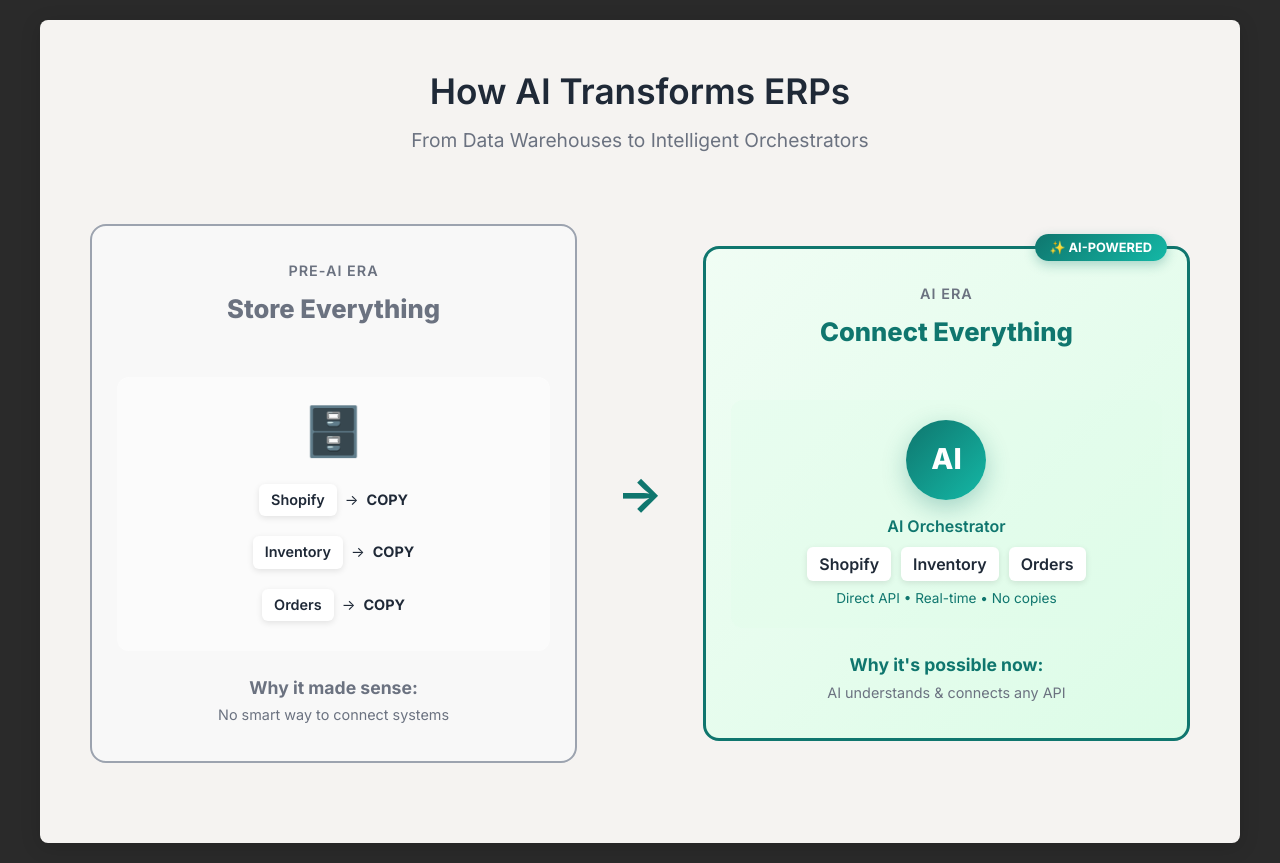
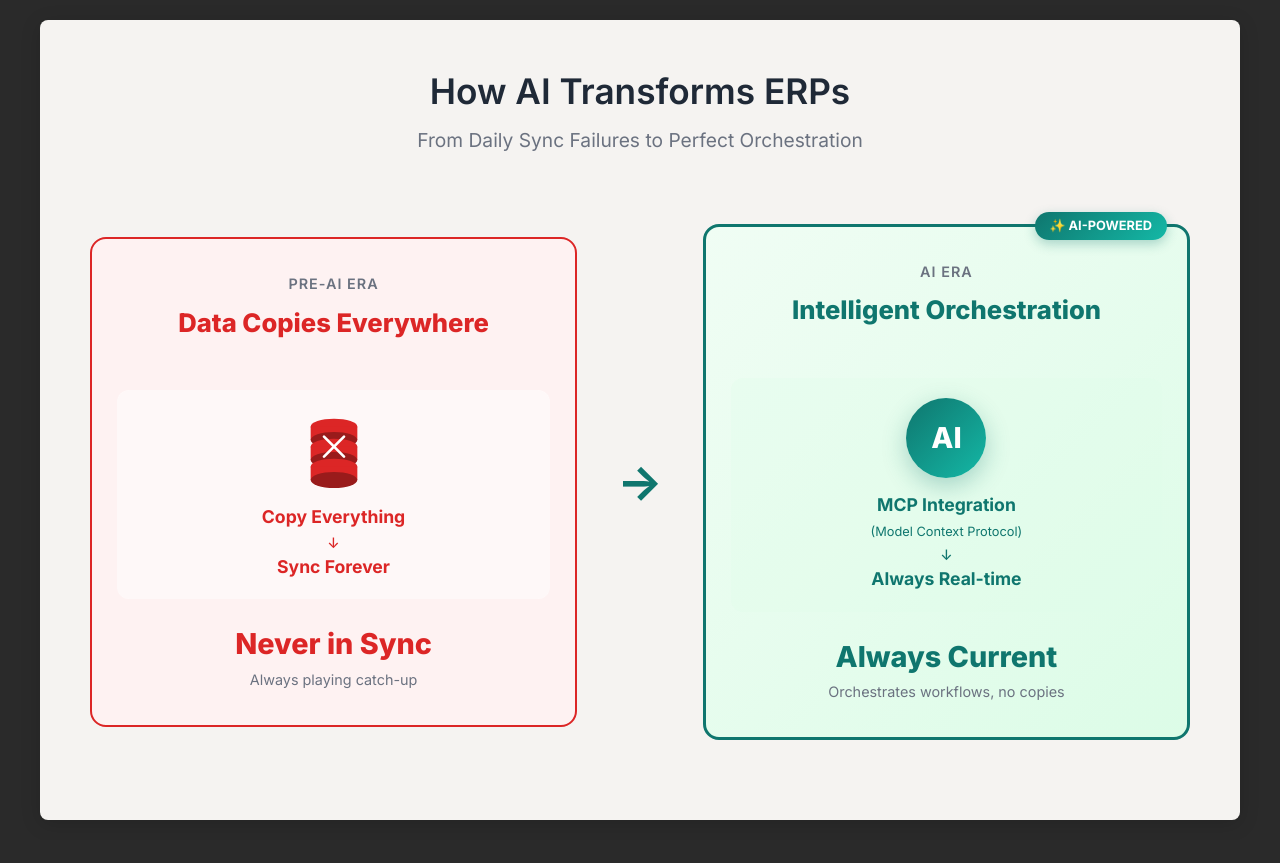
Before and after one commit to harish-chandramowli/zeroshop-deck, a plain HTML site: page index.html in a window 1280 px wide. After the commit the page ends 840 px from the top, so only its background shows below. Drawn offline with Linux system fonts and the light colour scheme.

Commit message:
Update index.html

```diff
--- a/index.html
+++ b/index.html
@@ -75,8 +75,8 @@
         }
 
         .pre-ai-box {
-            background: #f8f8f8;
-            border: 2px solid #9ca3af;
+            background: #fef2f2;
+            border: 2px solid #dc2626;
         }
 
         .ai-era-box {
@@ -162,7 +162,7 @@
         }
 
         .key-metric {
-            font-size: 1.1rem;
+            font-size: 1.8rem;
             font-weight: 700;
             margin-bottom: 5px;
         }
@@ -205,42 +205,50 @@
 <body>
     <div class="slide">
         <h2 class="center">How AI Transforms ERPs</h2>
-        <p class="subtitle center">From Data Warehouses to Intelligent Orchestrators</p>
+        <p class="subtitle center">From Daily Sync Failures to Perfect Orchestration</p>
 
         <div class="evolution-container">
             <div class="era-box pre-ai-box">
                 <div>
                     <div class="era-label">Pre-AI Era</div>
-                    <div class="era-title" style="color: #6b7280;">
-                        Store Everything
+                    <div class="era-title" style="color: #dc2626;">
+                        Data Copies Everywhere
                     </div>
                 </div>
 
                 <div class="visual-concept">
-                    <div style="font-size: 3rem; margin-bottom: 10px;">🗄️</div>
-                    <div class="data-flow">
-                        <span class="system-box">Shopify</span>
-                        <span>→</span>
-                        <span style="font-weight: 700;">COPY</span>
-                    </div>
-                    <div class="data-flow">
-                        <span class="system-box">Inventory</span>
-                        <span>→</span>
-                        <span style="font-weight: 700;">COPY</span>
-                    </div>
-                    <div class="data-flow">
-                        <span class="system-box">Orders</span>
-                        <span>→</span>
-                        <span style="font-weight: 700;">COPY</span>
+                    <svg width="80" height="80" viewBox="0 0 120 120" fill="none" xmlns="http://www.w3.org/2000/svg" style="margin-bottom: 15px;">
+                        <!-- Database 1 -->
+                        <ellipse cx="60" cy="25" rx="35" ry="12" fill="#dc2626"/>
+                        <rect x="25" y="25" width="70" height="20" fill="#dc2626"/>
+                        <ellipse cx="60" cy="45" rx="35" ry="12" fill="#991b1b"/>
+
+                        <!-- Database 2 -->
+                        <ellipse cx="60" cy="55" rx="35" ry="12" fill="#dc2626"/>
+                        <rect x="25" y="55" width="70" height="20" fill="#dc2626"/>
+                        <ellipse cx="60" cy="75" rx="35" ry="12" fill="#991b1b"/>
+
+                        <!-- Database 3 -->
+                        <ellipse cx="60" cy="85" rx="35" ry="12" fill="#dc2626"/>
+                        <rect x="25" y="85" width="70" height="20" fill="#dc2626"/>
+                        <ellipse cx="60" cy="105" rx="35" ry="12" fill="#991b1b"/>
+
+                        <!-- Error X overlay -->
+                        <path d="M 45 40 L 75 70 M 75 40 L 45 70" stroke="white" stroke-width="4" stroke-linecap="round"/>
+                    </svg>
+                    <div style="font-weight: 700; color: #dc2626; font-size: 1.1rem;">
+                        Copy Everything<br/>
+                        <span style="font-size: 0.9rem; font-weight: 500;">↓</span><br/>
+                        Sync Forever
                     </div>
                 </div>
 
                 <div>
-                    <div class="key-metric" style="color: #6b7280;">
-                        Why it made sense:
+                    <div class="key-metric" style="color: #dc2626; font-weight: 800;">
+                        Never in Sync
                     </div>
                     <div class="metric-label">
-                        No smart way to connect systems
+                        Always playing catch-up
                     </div>
                 </div>
             </div>
@@ -252,7 +260,7 @@
                 <div>
                     <div class="era-label">AI Era</div>
                     <div class="era-title" style="color: #0f766e;">
-                        Connect Everything
+                        Intelligent Orchestration
                     </div>
                 </div>
 
@@ -260,25 +268,20 @@
                     <div class="ai-brain">
                         <span style="font-size: 1.8rem; font-weight: 900; font-family: 'Inter', sans-serif;">AI</span>
                     </div>
-                    <div style="margin-top: 15px; font-weight: 600; color: #0f766e;">
-                        AI Orchestrator
-                    </div>
-                    <div style="display: flex; gap: 10px; margin-top: 10px;">
-                        <span class="system-box">Shopify</span>
-                        <span class="system-box">Inventory</span>
-                        <span class="system-box">Orders</span>
-                    </div>
-                    <div style="color: #0f766e; font-size: 0.85rem; margin-top: 8px;">
-                        Direct API • Real-time • No copies
+                    <div style="margin-top: 15px; font-weight: 700; color: #0f766e; font-size: 1.1rem;">
+                        MCP Integration<br/>
+                        <span style="font-size: 0.8rem; font-weight: 400;">(Model Context Protocol)</span><br/>
+                        <span style="font-size: 0.9rem; font-weight: 500;">↓</span><br/>
+                        Always Real-time
                     </div>
                 </div>
 
                 <div>
-                    <div class="key-metric" style="color: #0f766e;">
-                        Why it's possible now:
+                    <div class="key-metric" style="color: #0f766e; font-weight: 800;">
+                        Always Current
                     </div>
                     <div class="metric-label">
-                        AI understands & connects any API
+                        Orchestrates workflows, no copies
                     </div>
                 </div>
             </div>
```
